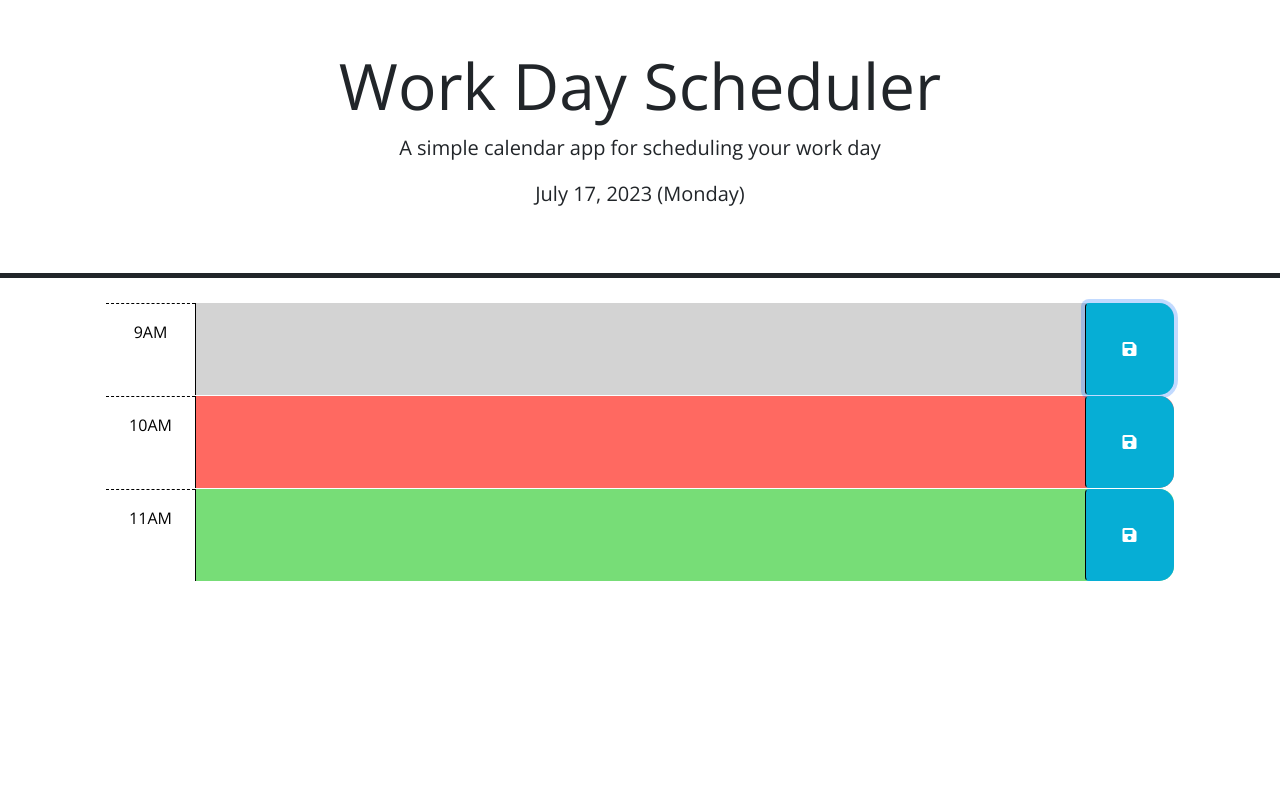
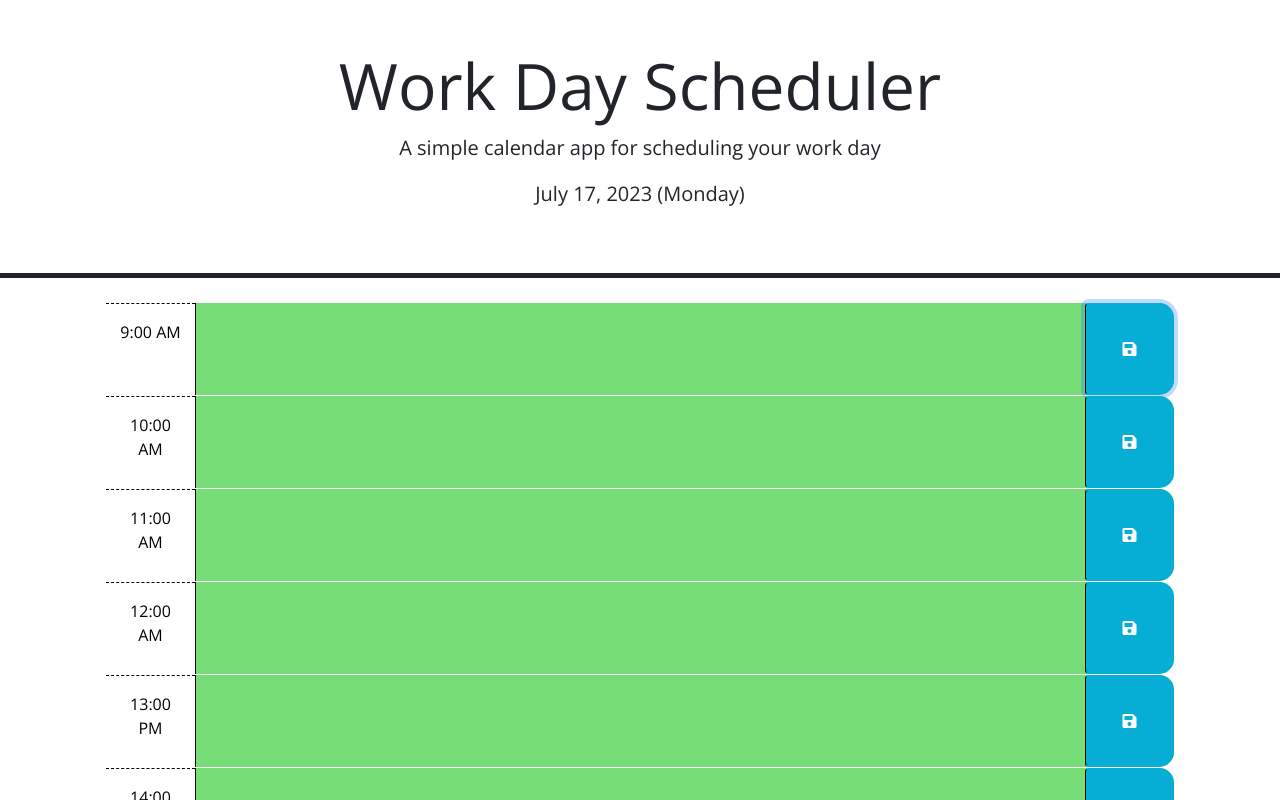
Before and after one commit to YISEO/scheduler-challenge-5, a plain HTML site: page index.html in a window 1280 px wide. Both pictures are taken after a click on the button 1129 px from the left and 348 px from the top of the page. Shown: the top 800 px of the page. Drawn offline with nearby package versions, Linux system fonts and the light colour scheme.

Commit message:
feat: Display saved schedule lists

```diff
--- a/asset/js/script.js
+++ b/asset/js/script.js
@@ -1,24 +1,76 @@
 // the code isn't run until the browser has finished rendering all the elements in the html.
 $(function () {
-  // TODO: Add a listener for click events on the save button. This code should
-  // use the id in the containing time-block as a key to save the user input in
-  // local storage. HINT: What does `this` reference in the click listener
-  // function? How can DOM traversal be used to get the "hour-x" id of the
-  // time-block containing the button that was clicked? How might the id be
-  // useful when saving the description in local storage?
-  //
-  // TODO: Add code to apply the past, present, or future class to each time
-  // block by comparing the id to the current hour. HINTS: How can the id
-  // attribute of each time-block be used to conditionally add or remove the
-  // past, present, and future classes? How can Day.js be used to get the
-  // current hour in 24-hour time?
-  //
-  // TODO: Add code to get any user input that was saved in localStorage and set
-  // the values of the corresponding textarea elements. HINT: How can the id
-  // attribute of each time-block be used to do this?
+  // global variables
+  let today = dayjs().format("MMMM DD, YYYY (dddd)");
+  let currentHours = dayjs().format("HH");
+  let timeBlockDiv;
 
   // Display the current date in the header
-  let today = dayjs().format("MMMM DD, YYYY (dddd)");
   $("#currentDay").text(today);
 
+  // present time blocks for standard business hours of 9am to 5pm
+  function displayTimeBlocks(){
+    for(let hour = 9; hour <= 17; hour++){
+      timeBlockDiv = $("<div></div>").attr("id", "hour-" + hour).addClass("row time-block");
+      let timeBlockContents =
+      `
+      <div class="col-2 col-md-1 hour text-center py-3">${hour > 12? hour + ":00 PM" : hour + ":00 AM"}</div>
+      <textarea class="col-8 col-md-10 description" rows="3"> </textarea>
+      <button class="btn saveBtn col-2 col-md-1" aria-label="save">
+      <i class="fas fa-save" aria-hidden="true"></i>
+      </button>
+      `
+
+      $("#timeBlockContainer").append(timeBlockDiv);
+      timeBlockDiv.append(timeBlockContents);
+
+      // The time block color changes depending on the current time.
+      if(currentHours > hour){
+        timeBlockDiv.addClass("past");
+      }else if(currentHours == hour){
+        timeBlockDiv.addClass("present");
+      }else{
+        timeBlockDiv.addClass("future");
+      }
+    }
+  }
+  displayTimeBlocks();
+
+
+
+  // Get schedule list from local storage
+  let storedObjects = JSON.parse(localStorage.getItem("schedule"));
+  if (!storedObjects){
+    storedObjects = [];
+  }
+
+  function getSavedSchedule(){
+    $("#timeBlockContainer .time-block").each(function(){
+      let timeBlockId = $(this).attr("id");
+      for(let i = 0; i < storedObjects.length; i++){
+        let storedItemId = storedObjects[i].id;
+        if(timeBlockId == storedItemId){
+          $(this).find(".description").val(storedObjects[i].value);
+        }
+      }
+    });
+  }
+  getSavedSchedule();
+
+
+  // When the save button is clicked, values of textarea save to local storage
+  function handleSaveSchedule(){
+    let description = $(this).siblings(".description").val();
+    let descriptionBlockId = $(this).parent(".time-block").attr("id");
+    let descriptionObj = {
+      value: description,
+      id: descriptionBlockId
+    }
+
+    storedObjects.push(descriptionObj);
+    window.localStorage.setItem("schedule", JSON.stringify(storedObjects));
+  }
+
+  // Event Listener
+  $("#timeBlockContainer").on("click", ".saveBtn", handleSaveSchedule);
 });
--- a/index.html
+++ b/index.html
@@ -28,7 +28,8 @@
       <p class="lead">A simple calendar app for scheduling your work day</p>
       <p id="currentDay" class="lead"></p>
     </header>
-    <div class="container-lg px-5">
+
+    <div id="timeBlockContainer" class="container-lg px-5"></div>
       <!-- Use class for "past", "present", and "future" to apply styles to the
         time-block divs accordingly. The javascript will need to do this by
         adding/removing these classes on each div by comparing the hour in the
@@ -40,31 +41,31 @@
         -->
 
       <!-- Example of a past time block. The "past" class adds a gray background color. -->
-      <div id="hour-9" class="row time-block past">
+      <!-- <div id="hour-9" class="row time-block past">
         <div class="col-2 col-md-1 hour text-center py-3">9AM</div>
         <textarea class="col-8 col-md-10 description" rows="3"> </textarea>
         <button class="btn saveBtn col-2 col-md-1" aria-label="save">
           <i class="fas fa-save" aria-hidden="true"></i>
         </button>
-      </div>
+      </div> -->
 
       <!-- Example of a a present time block. The "present" class adds a red background color. -->
-      <div id="hour-10" class="row time-block present">
+      <!-- <div id="hour-10" class="row time-block present">
         <div class="col-2 col-md-1 hour text-center py-3">10AM</div>
         <textarea class="col-8 col-md-10 description" rows="3"> </textarea>
         <button class="btn saveBtn col-2 col-md-1" aria-label="save">
           <i class="fas fa-save" aria-hidden="true"></i>
         </button>
-      </div>
+      </div> -->
 
       <!-- Example of a future time block. The "future" class adds a green background color. -->
-      <div id="hour-11" class="row time-block future">
+      <!-- <div id="hour-11" class="row time-block future">
         <div class="col-2 col-md-1 hour text-center py-3">11AM</div>
         <textarea class="col-8 col-md-10 description" rows="3"> </textarea>
         <button class="btn saveBtn col-2 col-md-1" aria-label="save">
           <i class="fas fa-save" aria-hidden="true"></i>
         </button>
-      </div>
+      </div> -->
 
     <script src="https://code.jquery.com/jquery-3.4.1.min.js"></script>
     <script
```
